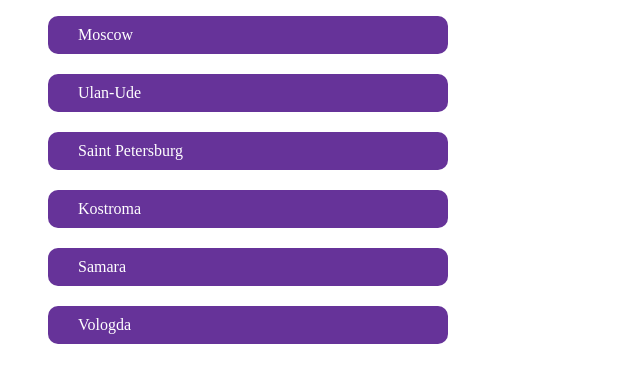
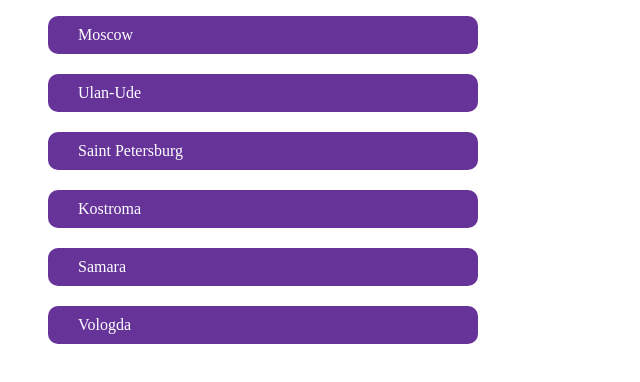
Before and after one commit to AlenaDmit/plugin-jQuery, a plain HTML site: page index.html in a window 1280 px wide. Shown: the whole page, without its empty margins (0-640 px from the left). Drawn offline with nearby package versions, Linux system fonts and the light colour scheme; no server answers.

Commit message:
fixed interface, added removing

```diff
--- a/script.js
+++ b/script.js
@@ -3,14 +3,17 @@ const data = {
     direction: 'up'
 };
 
-const getPlugin = (data, dist) => {
+function getPlugin(cities, dist, direction) {
+    const data = cities;
+    const sss = cities;
+    const ddd = dist;
     const token = "c6898c020dd0d3c6977019766daf9eca";
     const url_curr = "http://api.openweathermap.org/data/2.5/weather?q={HOLDER}&appid=" + token;
 
     const makeElement = (type='div', attributes={}, content='') => {
         let element = document.createElement(type);
         element.innerHTML = content;
-        for (key in attributes) {
+        for (const key in attributes) {
             element.setAttribute(key, attributes[key])
         }
         return element;
@@ -29,35 +32,65 @@ const getPlugin = (data, dist) => {
     dist.append(fragment);
     $('body').append(dist);
 
-    const getListItem = (() => {
-        for (let i = 0; i < data.cities.length; i++) {
+    const getCityWeatherPromise = (city) => fetch(url_curr.replace("{HOLDER}", city), {
+        method: 'post',
+        headers: {
+            "Content-type": "application/x-www-form-urlencoded; charset=UTF-8"
+        }
+    });
+
+    const renderOneElement = (elementDist) => (city) => {
         let item = makeElement('li', {
             class: 'list__item'
         });
 
         let itemName = makeElement('div', {
             class: 'list__item__item-name'
-            }, data.cities[i]);
+        }, city);
 
         let itemWeather = makeElement('div', {
             class: 'list__item__item-weather'
         });
-
-            const url = url_curr.replace("{HOLDER}", data.cities[i]);
-
-            fetch(url)
-                .then(res => res.json())
-                .then(res => itemWeather.innerHTML = Math.floor(res.main.temp) - 273 + "° now in this city")
-                .catch(e => console.log(e));
-
+        renderPromiseWeatherToList(city, itemWeather);
         item.append(itemName);
         item.append(itemWeather);
-            list.append(item);
+        elementDist.append(item);
+    };
+
+    function renderElements(data = sss, dist = list) {
+        data.cities.forEach(renderOneElement(dist));
+        const items = $('.list__item');
+        items.click(function (e) {
+            if (e.currentTarget.classList.contains('active-item')) return;
+            items.removeClass('active-item');
+            items.removeAttr('style');
+            e.currentTarget.classList.add('active-item');
+            // $(e.currentTarget).animate({
+            //     width: "70%",         // ширина станет 70%
+            //     opacity: 0.4,         // прозрачность будет 40%
+            //     marginLeft: "0.6in",  // отступ от левого края элемента станет равным 6 дюймам
+            //     fontSize: "3em",      // размер шрифта увеличится в 3 раза
+            //     borderWidth: "10px"   // толщина рамки станет 10 пикселей
+            // }, 1500);
+        });
     }
-    })();
+
+    const renderPromiseWeatherToList = (cityName, dist) => {
+        const weather = getCityWeatherPromise(cityName);
+        weather.then(r => r.json()).then(renderWeatherToItem(dist));
     };
+
+    const renderWeatherToItem = (dist) => (response) => {
+        dist.innerHTML = Math.floor(response.main.temp) - 273 + "° now in this city"; // itemWeather
+    };
+
+    return {
+        renderElements,
+    };
+}
 
 $(document).ready(function () {
     const block = $('.block');
-    getPlugin(data, block);
+    const plugin = getPlugin(data, block);
+    plugin.renderElements()
 });
--- a/style.css
+++ b/style.css
@@ -10,10 +10,15 @@ body {
 .list {
     max-width: 400px;
     height: auto;
+    display: flex;
+    flex-direction: column;
+    justify-content: flex-start;
+    align-items: stretch;
 }
 
 .list__item {
     display: flex;
+    width: 100% ;
     flex-direction: row;
     align-items: center;
     justify-content: space-between;
@@ -38,3 +43,8 @@ body {
 .list__item__item-weather {
 
 }
+
+.active-item {
+    order: -1;
+    transition: all .3s;
+}
```
Lines whose indentation alone changed are shown as unchanged.
